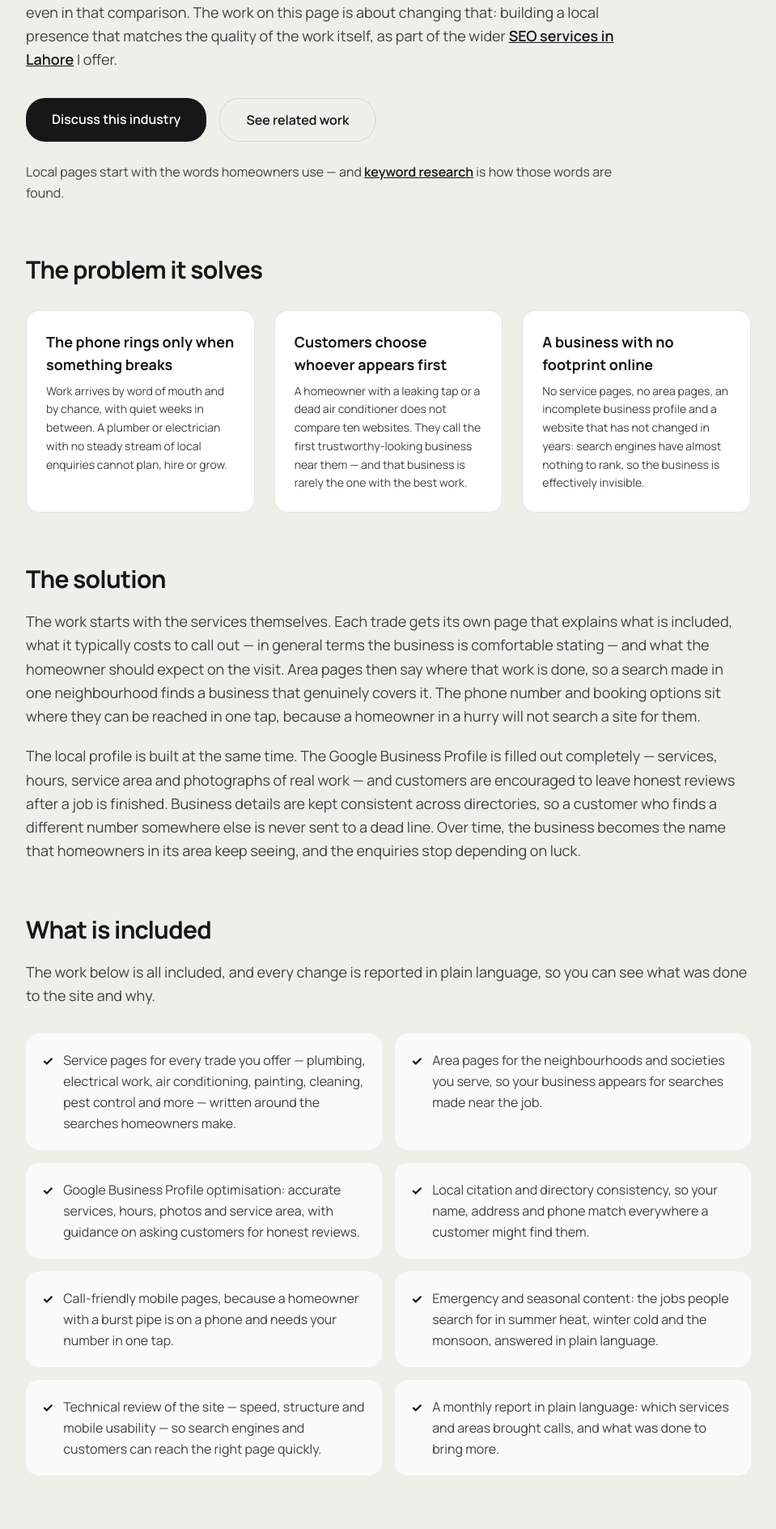
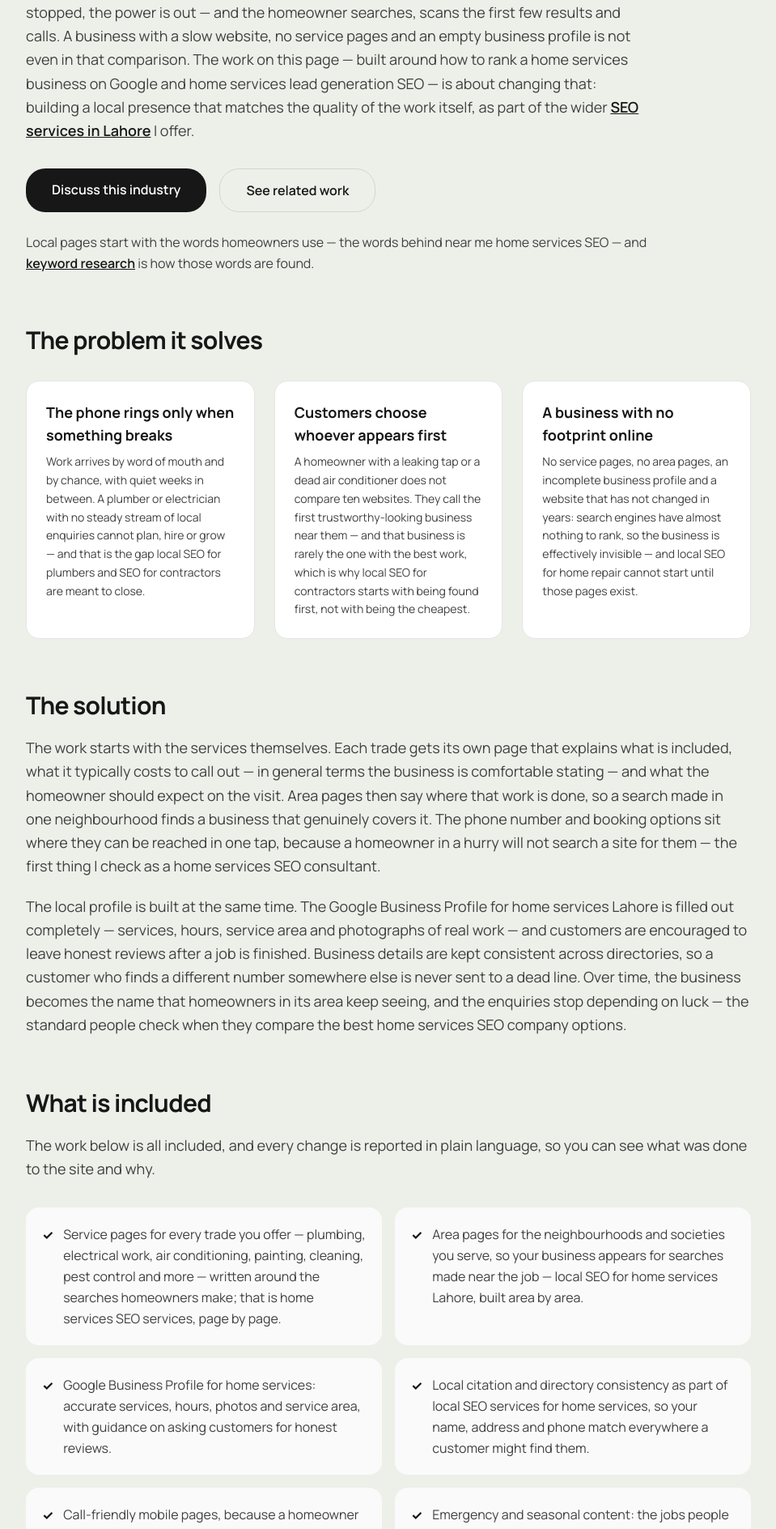
Before and after one commit to bodycartoon0111-netizen/abdul-rehman-portfolio, a Next.js app: page /industries/home-services in a window 1280 px wide. Shown: the part 880-2768 px from the top of the page at 81% size, without its empty margins (56-1015 px from the left). Built offline with nearby package versions, Linux system fonts and the light colour scheme; no server answers.

Commit message:
Home services: weave 50 local SEO keywords into title, meta, H1 and body

```diff
--- a/app/industries/home-services/page.tsx
+++ b/app/industries/home-services/page.tsx
@@ -5,9 +5,9 @@ import { JsonLd } from "@/components/seo/JsonLd";
 import Breadcrumbs from "@/components/sections/Breadcrumbs";
 import CtaBand from "@/components/sections/CtaBand";
 
-const TITLE = "Home Services SEO Pakistan | Local Trades & Repairs";
+const TITLE = "Local SEO for Home Services in Lahore | Home Services SEO Pakistan";
 const DESCRIPTION =
-  "Home services SEO for Pakistan trades and repair businesses: local search and Google Business Profile work that brings enquiries from nearby homeowners.";
+  "Local SEO for Home Services in Lahore: local SEO for home services, home services SEO and Google Maps ranking for home services for Pakistan trades and repair businesses — local search and Google Business Profile work that brings enquiries from nearby homeowners.";
 const SLUG = "home-services";
 const NAME = "Home Services SEO";
 
@@ -32,59 +32,59 @@ const problems = [
   {
     title: "The phone rings only when something breaks",
     description:
-      "Work arrives by word of mouth and by chance, with quiet weeks in between. A plumber or electrician with no steady stream of local enquiries cannot plan, hire or grow.",
+      "Work arrives by word of mouth and by chance, with quiet weeks in between. A plumber or electrician with no steady stream of local enquiries cannot plan, hire or grow — and that is the gap local SEO for plumbers and SEO for contractors are meant to close.",
   },
   {
     title: "Customers choose whoever appears first",
     description:
-      "A homeowner with a leaking tap or a dead air conditioner does not compare ten websites. They call the first trustworthy-looking business near them — and that business is rarely the one with the best work.",
+      "A homeowner with a leaking tap or a dead air conditioner does not compare ten websites. They call the first trustworthy-looking business near them — and that business is rarely the one with the best work, which is why local SEO for contractors starts with being found first, not with being the cheapest.",
   },
   {
     title: "A business with no footprint online",
     description:
-      "No service pages, no area pages, an incomplete business profile and a website that has not changed in years: search engines have almost nothing to rank, so the business is effectively invisible.",
+      "No service pages, no area pages, an incomplete business profile and a website that has not changed in years: search engines have almost nothing to rank, so the business is effectively invisible — and local SEO for home repair cannot start until those pages exist.",
   },
 ];
 
 const deliverables = [
-  "Service pages for every trade you offer — plumbing, electrical work, air conditioning, painting, cleaning, pest control and more — written around the searches homeowners make.",
-  "Area pages for the neighbourhoods and societies you serve, so your business appears for searches made near the job.",
-  "Google Business Profile optimisation: accurate services, hours, photos and service area, with guidance on asking customers for honest reviews.",
-  "Local citation and directory consistency, so your name, address and phone match everywhere a customer might find them.",
-  "Call-friendly mobile pages, because a homeowner with a burst pipe is on a phone and needs your number in one tap.",
-  "Emergency and seasonal content: the jobs people search for in summer heat, winter cold and the monsoon, answered in plain language.",
-  "Technical review of the site — speed, structure and mobile usability — so search engines and customers can reach the right page quickly.",
-  "A monthly report in plain language: which services and areas brought calls, and what was done to bring more.",
+  "Service pages for every trade you offer — plumbing, electrical work, air conditioning, painting, cleaning, pest control and more — written around the searches homeowners make; that is home services SEO services, page by page.",
+  "Area pages for the neighbourhoods and societies you serve, so your business appears for searches made near the job — local SEO for home services Lahore, built area by area.",
+  "Google Business Profile for home services: accurate services, hours, photos and service area, with guidance on asking customers for honest reviews.",
+  "Local citation and directory consistency as part of local SEO services for home services, so your name, address and phone match everywhere a customer might find them.",
+  "Call-friendly mobile pages, because a homeowner with a burst pipe is on a phone and needs your number in one tap — the simplest part of home services digital marketing, and the part customers trust most.",
+  "Emergency and seasonal content: the jobs people search for in summer heat, winter cold and the monsoon, answered in plain language — the content local SEO for repair services is built on.",
+  "Technical review of the site — speed, structure and mobile usability — so search engines and customers can reach the right page quickly; the technical half of the local SEO audit for home services.",
+  "A monthly report in plain language: which services and areas brought calls, and what was done to bring more — the reporting you should expect from the best local SEO agency for home services, and the reporting I give you.",
 ];
 
 const strategyPoints = [
-  "Win the searches made within your service area first, before trying to rank anywhere else.",
-  "Make the next step obvious on every page: call, message or book, with no digging.",
-  "Let genuine customer reviews do the persuading that advertising cannot.",
-  "Cover the urgent jobs people search for in the moment, not only the planned work they research for weeks.",
-  "Turn one good job in an area into visibility for the next job in the same area.",
+  "Win the searches made within your service area first, before trying to rank anywhere else — local SEO for electricians Lahore and local SEO for cleaning services Lahore work the same way, one area at a time.",
+  "Make the next step obvious on every page: call, message or book, with no digging — on the website and on the map, which is what Google Maps SEO for tradesmen comes down to.",
+  "Let genuine customer reviews do the persuading that advertising cannot — whether the page is about plumbing or about local SEO for landscapers.",
+  "Cover the urgent jobs people search for in the moment, not only the planned work they research for weeks — local SEO for HVAC companies depends on it, because customers search for the exact job they need.",
+  "Turn one good job in an area into visibility for the next job in the same area — the way local SEO for roofers grows, one street at a time.",
 ];
 
 const processSteps = [
   {
     title: "Audit the local presence",
     description:
-      "The website, business profile and local listings are reviewed, so the work starts from what nearby homeowners see when they search.",
+      "The website, business profile and local listings are reviewed, so the work starts from what nearby homeowners see when they search. That first review is the local SEO audit for home services Lahore.",
   },
   {
     title: "Build services and areas",
     description:
-      "Pages for each service and each area you cover are created or rebuilt, with the details a homeowner needs before they call.",
+      "Pages for each service and each area you cover are created or rebuilt, with the details a homeowner needs before they call. That is local SEO services for contractors Lahore, fixed at the level customers actually see.",
   },
   {
     title: "Strengthen the profile",
     description:
-      "The business profile, reviews and local listings are built up, so the business shows clearly in map results and local searches.",
+      "The business profile, reviews and local listings are built up, so the business shows clearly in map results and local searches — the work I do as a home services SEO consultant Pakistan businesses can reach directly.",
   },
   {
     title: "Report the calls",
     description:
-      "Enquiries by service and area are reported in plain language each month, and the pages that bring work get more attention.",
+      "Enquiries by service and area are reported in plain language each month, and the pages that bring work get more attention — the reporting you should expect from a home services SEO agency, and the reporting I give you.",
   },
 ];
 
@@ -112,7 +112,7 @@ export default function HomeServicesSeoPage() {
         <p className="text-xs font-bold uppercase tracking-[0.28em] text-pine">Industry</p>
         <h1 className="mt-4 text-4xl font-black leading-[1.06] tracking-tight text-ink md:text-6xl">
           <span className="bg-gradient-to-r from-pine-bright via-pine to-gold bg-clip-text text-transparent">
-            Home Services SEO in Pakistan
+            Local SEO for Home Services in Lahore
           </span>{" "}
           — Win the Local Jobs Near You
         </h1>
@@ -121,10 +121,10 @@ export default function HomeServicesSeoPage() {
           A homeowner needs help now, searches near home, and calls the first business that looks reliable. This work puts yours in that place.
         </p>
         <p className="mt-5 text-lg leading-relaxed text-neutral-700">
-          Home services SEO is the work of making a trades or repair business the obvious choice in <Link href="/services/local-seo" className="font-semibold text-neutral-900 underline">local search</Link>. It covers the pages homeowners land on — one for each service, one for each area — and the business profile that appears in map results. When those pages are clear about what you do, where you work and how to reach you, the business starts appearing for the searches that carry real urgency: a plumber near me, an AC technician in Gulberg, a painter in DHA. The enquiries arrive from people who need the work done, not from people still browsing.
+          Local SEO for home services — home services SEO — is the work of making a trades or repair business the obvious choice in <Link href="/services/local-seo" className="font-semibold text-neutral-900 underline">local search</Link>. It covers the pages homeowners land on — one for each service, one for each area — and the business profile that appears in map results, and that is how home service businesses get leads from Google. When those pages are clear about what you do, where you work and how to reach you, the business starts appearing for the searches that carry real urgency: a plumber near me, an AC technician in Gulberg, a painter in DHA. The enquiries arrive from people who need the work done, not from people still browsing — that is how contractors get leads from Google, and what SEO for home service businesses is for.
         </p>
         <p className="mt-5 text-lg leading-relaxed text-neutral-700">
-          Most home services work is won or lost in a few minutes. The tap is leaking, the fridge has stopped, the power is out — and the homeowner searches, scans the first few results and calls. A business with a slow website, no service pages and an empty business profile is not even in that comparison. The work on this page is about changing that: building a local presence that matches the quality of the work itself, as part of the wider{" "}
+          Most home services work is won or lost in a few minutes. The tap is leaking, the fridge has stopped, the power is out — and the homeowner searches, scans the first few results and calls. A business with a slow website, no service pages and an empty business profile is not even in that comparison. The work on this page — built around how to rank a home services business on Google and home services lead generation SEO — is about changing that: building a local presence that matches the quality of the work itself, as part of the wider{" "}
           <Link href="/services/seo" className="font-semibold text-neutral-900 underline">
             SEO services in Lahore
           </Link>{" "}
@@ -145,7 +145,7 @@ export default function HomeServicesSeoPage() {
           </Link>
         </div>
         <p className="mt-6 text-base leading-relaxed text-neutral-700">
-          Local pages start with the words homeowners use — and{" "}
+          Local pages start with the words homeowners use — the words behind near me home services SEO — and{" "}
           <Link href="/services/keyword-research" className="font-semibold text-neutral-900 underline">
             keyword research
           </Link>{" "}
@@ -174,10 +174,10 @@ export default function HomeServicesSeoPage() {
           The solution
         </h2>
         <p className="mt-5 text-lg leading-relaxed text-neutral-700">
-          The work starts with the services themselves. Each trade gets its own page that explains what is included, what it typically costs to call out — in general terms the business is comfortable stating — and what the homeowner should expect on the visit. Area pages then say where that work is done, so a search made in one neighbourhood finds a business that genuinely covers it. The phone number and booking options sit where they can be reached in one tap, because a homeowner in a hurry will not search a site for them.
+          The work starts with the services themselves. Each trade gets its own page that explains what is included, what it typically costs to call out — in general terms the business is comfortable stating — and what the homeowner should expect on the visit. Area pages then say where that work is done, so a search made in one neighbourhood finds a business that genuinely covers it. The phone number and booking options sit where they can be reached in one tap, because a homeowner in a hurry will not search a site for them — the first thing I check as a home services SEO consultant.
         </p>
         <p className="mt-5 text-lg leading-relaxed text-neutral-700">
-          The local profile is built at the same time. The Google Business Profile is filled out completely — services, hours, service area and photographs of real work — and customers are encouraged to leave honest reviews after a job is finished. Business details are kept consistent across directories, so a customer who finds a different number somewhere else is never sent to a dead line. Over time, the business becomes the name that homeowners in its area keep seeing, and the enquiries stop depending on luck.
+          The local profile is built at the same time. The Google Business Profile for home services Lahore is filled out completely — services, hours, service area and photographs of real work — and customers are encouraged to leave honest reviews after a job is finished. Business details are kept consistent across directories, so a customer who finds a different number somewhere else is never sent to a dead line. Over time, the business becomes the name that homeowners in its area keep seeing, and the enquiries stop depending on luck — the standard people check when they compare the best home services SEO company options.
         </p>
       </section>
 
@@ -205,7 +205,7 @@ export default function HomeServicesSeoPage() {
           Strategy
         </h2>
         <p className="mt-5 text-lg leading-relaxed text-neutral-700">
-          The strategy is to be found where the job is. A homeowner searches for a trade and a place together, so the website is organised that way: services crossed with the areas they are offered in, each page able to stand on its own in search. The business profile carries the same structure in map results, backed by reviews from real customers in those same areas. And because so much of this work is urgent, every page is built for a phone and a single action — calling — rather than for reading at leisure.
+          The strategy is to be found where the job is. A homeowner searches for a trade and a place together, so the website is organised that way: services crossed with the areas they are offered in, each page able to stand on its own in search. The business profile carries the same structure in map results, backed by reviews from real customers in those same areas. And because so much of this work is urgent, every page is built for a phone and a single action — calling — rather than for reading at leisure. That is home services SEO Lahore in the plain sense, and home services SEO Pakistan built around the business's own areas. It is also the work people mean when they look for the best home services SEO company Lahore has.
         </p>
         <ul className="mt-6 list-disc space-y-3 pl-6 text-neutral-700">
           {strategyPoints.map((point) => (
@@ -238,7 +238,7 @@ export default function HomeServicesSeoPage() {
           Who this is for
         </h2>
         <p className="mt-5 text-lg leading-relaxed text-neutral-700 group-hover:text-white/85">
-          This is for plumbers, electricians, AC technicians, painters, cleaners, pest control teams, solar installers and other home service businesses in Pakistan that work in a defined area and want the phone to ring steadily. It suits small teams and growing firms alike, as long as the work is real and the service area is clear. If your customers already recommend you once they have used you, but too few find you in the first place, this is the work that changes that.
+          This is for plumbers, electricians, AC technicians, painters, cleaners, pest control teams, solar installers and other home service businesses in Pakistan that work in a defined area and want the phone to ring steadily — local SEO for home services Pakistan, built around real trades and real areas. It suits small teams and growing firms alike, as long as the work is real and the service area is clear, which is where local SEO for plumbers Pakistan starts: real trades, real areas. If your customers already recommend you once they have used you, but too few find you in the first place, this is the work that changes that. It is the work people look for when they search for the best local SEO agency for home services Pakistan has.
         </p>
       </section>
 
@@ -248,7 +248,7 @@ export default function HomeServicesSeoPage() {
           Home services SEO for Lahore and Pakistan
         </h2>
         <p className="mt-5 text-lg leading-relaxed text-neutral-700">
-          Homeowners in Lahore search by trade and by area — DHA, Gulberg, Johar Town, Model Town, Cantt, Bahria Town and the neighbourhoods around them — and they search in both English and Urdu, usually on a phone. The same pattern holds in Karachi, Islamabad and Rawalpindi, where a family wants someone reliable nearby, not a national directory. Seasons shape the work too: cooling in the summer heat, heating and damp in winter, repairs after the monsoon. The work is planned around that: Local SEO for Home Services in Lahore means pages for the services and areas you actually cover, a profile that shows in map results, and a site a homeowner can use with one hand while holding a torch in the other.
+          Homeowners in Lahore search by trade and by area — DHA, Gulberg, Johar Town, Model Town, Cantt, Bahria Town and the neighbourhoods around them — and they search in both English and Urdu, usually on a phone — and local SEO for plumbers in Lahore starts from those same trade-and-area searches. The same pattern holds in Karachi, Islamabad and Rawalpindi, where a family wants someone reliable nearby, not a national directory — and local SEO for repair services Pakistan follows the same pattern, city by city. Seasons shape the work too: cooling in the summer heat, heating and damp in winter, repairs after the monsoon — and home services digital marketing Lahore plans around those seasons, not around generic posts. The work is planned around that: Local SEO for Home Services in Lahore means pages for the services and areas you actually cover, a profile that shows in map results — where Google Maps ranking for home services Lahore is won — and a site a homeowner can use with one hand while holding a torch in the other. That is Google Maps SEO for tradesmen Lahore, in the plain sense.
         </p>
       </section>
 
@@ -287,7 +287,7 @@ export default function HomeServicesSeoPage() {
 
       <div className="mt-20">
         <CtaBand
-          title="Ready to talk about home services SEO?"
+          title="Hire local SEO expert for home services — ready to talk?"
           description="Tell me about your trades and service area and I'll reply with an honest assessment of what this service can — and can't — do for you."
         />
       </div>
```
